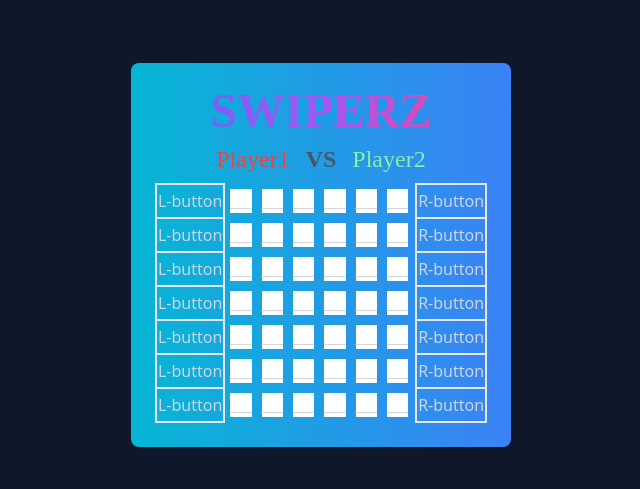
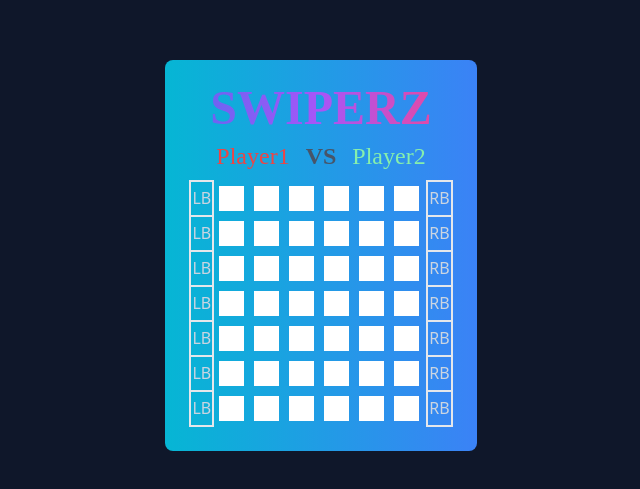
Before and after one commit to marcschul/swiperz, a React (Create React App) app: page / in a window 1280 px wide. Shown: the part 145-634 px from the top of the page, without its empty margins (319-959 px from the left). Built offline with nearby package versions, Linux system fonts and the light colour scheme; a web font is replaced by a local one.

Commit message:
css update

```diff
--- a/src/components/Board/Grid.jsx
+++ b/src/components/Board/Grid.jsx
@@ -38,7 +38,7 @@ export default function Grid(props) {
                       }
                     }
                     console.log(props.gameState)
-                  }}>L-button</td>
+                  }}>LB</td>
 
                 {/* ROW */}
                 <td key={`${index + '1'}`} >{item[1]}</td>
@@ -53,7 +53,7 @@ export default function Grid(props) {
                 {/* RIGHT BUTTON */}
                 <td key={`${index + '8'}`}  className="border-2" onClick={() => {
                     console.log('right button click', 'index ===', index);
-                  }}>R-button</td>
+                  }}>RB</td>
 
               </tr>
             );
--- a/src/components/Board/Node.jsx
+++ b/src/components/Board/Node.jsx
@@ -1,9 +1,8 @@
 import React from 'react'
 
-export default function Block() {
+export default function Block(props) {
   return (
-    <div className="bg-white m-1">
-      ___
+    <div className="bg-white m-1 min-w-[25px] min-h-[25px]">
     </div>
   )
 }
```
